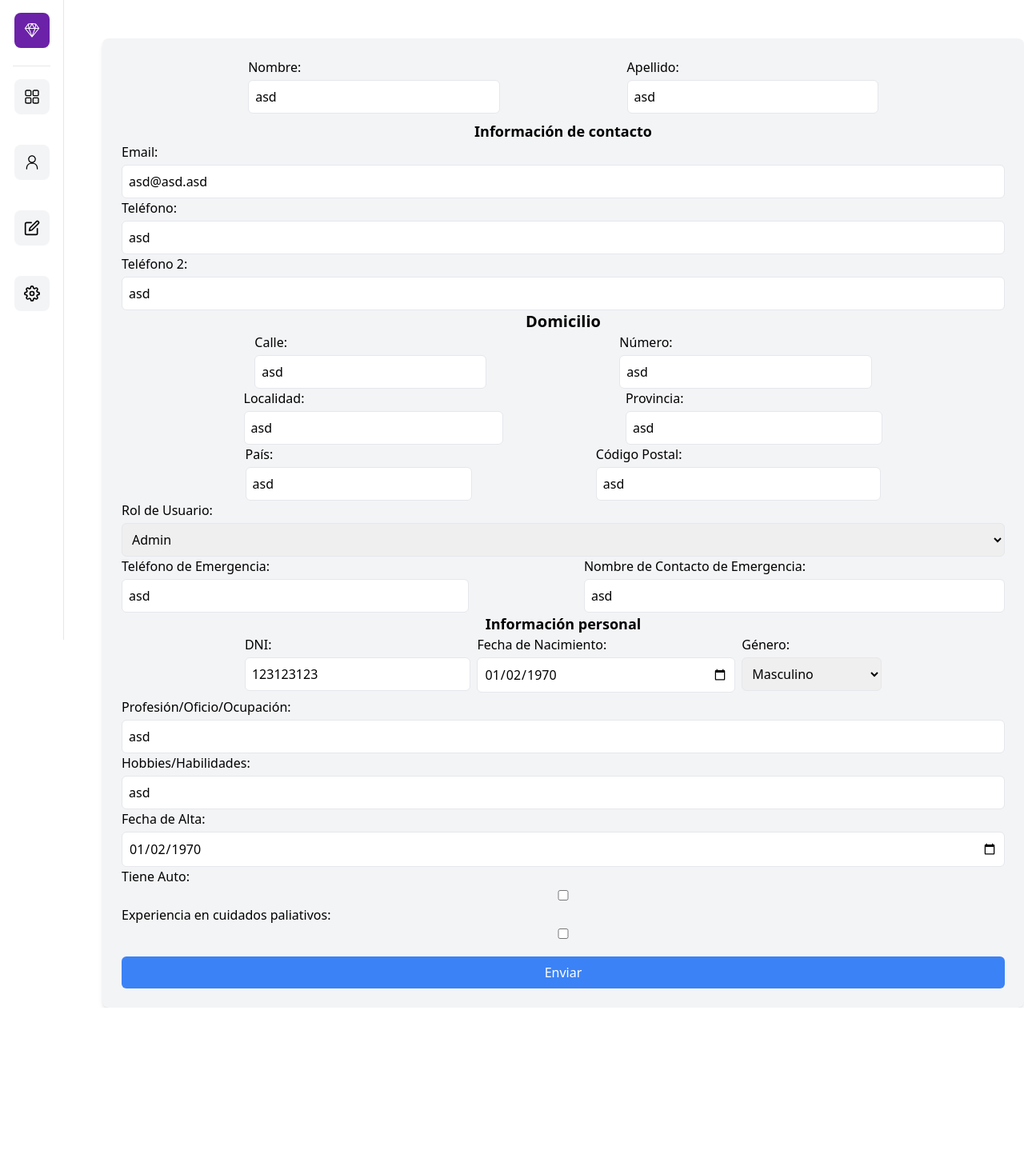
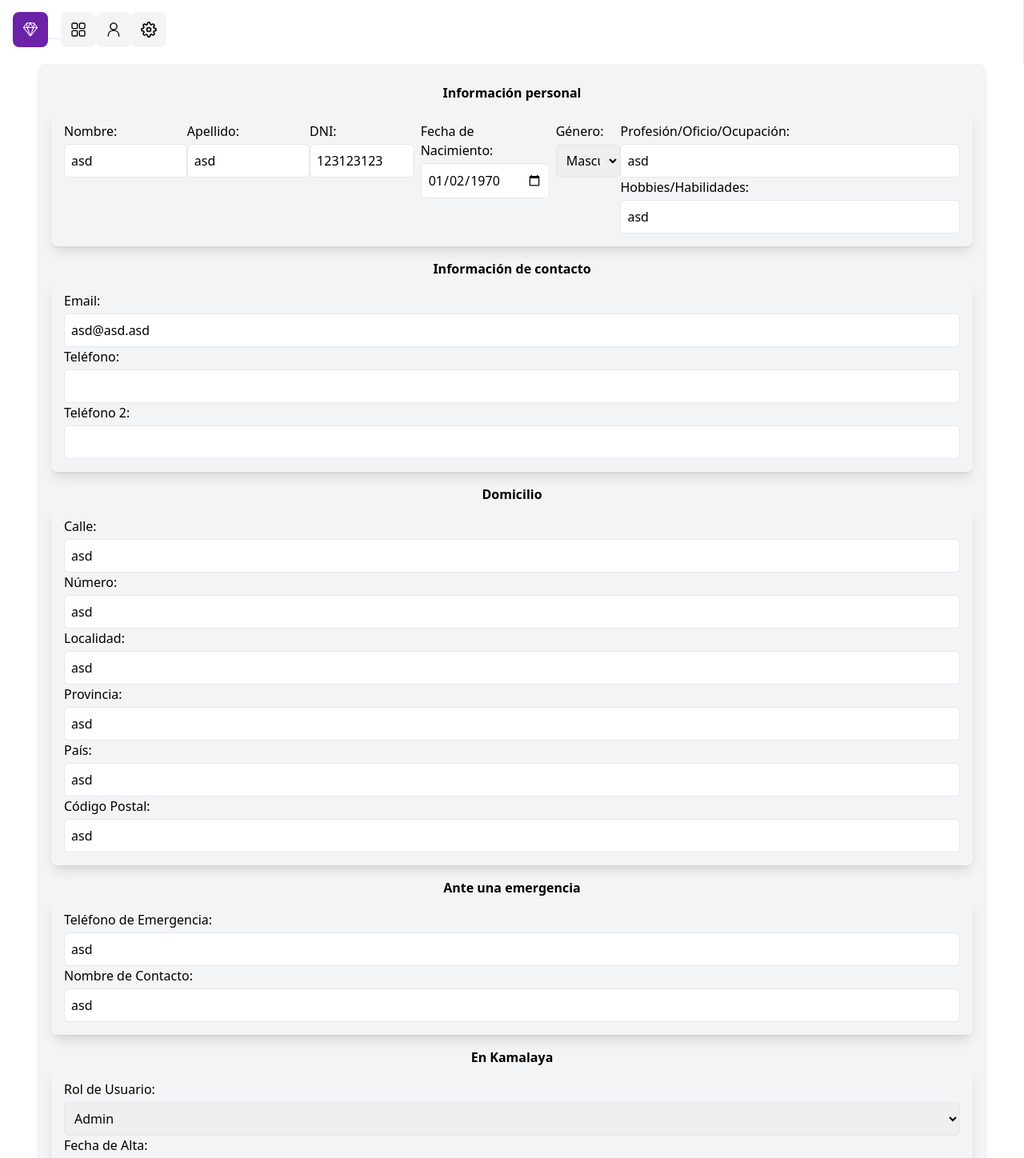
Before and after one commit to pablolospe/kamalaya-front, a Next.js app: page /ingreso in a window 1280 px wide. Shown: the top 1448 px of the page at 80% size. Before the commit the page ends 1260 px from the top, so only its background shows below. Built offline with nearby package versions, Linux system fonts and the light colour scheme.

Commit message:
Formulario subdividido

```diff
--- /dev/null
+++ b/app/configuracion/page.js
@@ -0,0 +1,9 @@
+import React from 'react'
+
+function Cofiguracion() {
+  return (
+    <div className='m-40'>Cofiguración, che!</div>
+  )
+}
+
+export default Cofiguracion
--- a/app/ingreso/page.jsx
+++ b/app/ingreso/page.jsx
@@ -3,7 +3,7 @@ import React from 'react'
 
 function Ingreso() {
   return (
-    <div className='ml-32 mt-12'>
+    <div className='mt-20 m-12'>
       <Formulario />
     </div>
   )
--- a/components/Formulario.jsx
+++ b/components/Formulario.jsx
@@ -72,9 +72,13 @@ const Formulario = () => {
   return (
     <form
       onSubmit={handleSubmit}
-      className="flex flex-col mx-auto p-6 bg-gray-100 rounded-lg shadow-md"
+      className="flex flex-col md:mx-auto p-4 bg-gray-100 rounded-lg shadow-md"
     >
-      <div className="flex flex-row justify-evenly">
+      <h3 className="m-2 font-bold text-md text-center">
+        Información personal
+      </h3>
+
+      <div className="flex flex-col md:flex-row md:justify-evenly p-4 shadow-lg rounded-lg">
         <label className="block mb-2">
           Nombre:
           <input
@@ -86,7 +90,6 @@ const Formulario = () => {
           />
         </label>
 
-        {/* Campo Apellido */}
         <label className="block mb-2">
           Apellido:
           <input
@@ -97,125 +100,186 @@ const Formulario = () => {
             className="w-full mt-1 p-2 border rounded-md focus:ring focus:ring-blue-300"
           />
         </label>
+        <div className="flex flex-col md:flex-row gap-2">
+          <label>
+            DNI:
+            <input
+              type="number"
+              name="dni"
+              value={formData.dni}
+              onChange={handleChange}
+              className="w-full mt-1 p-2 border rounded-md focus:ring focus:ring-blue-300"
+            />
+          </label>
+
+          <label>
+            Fecha de Nacimiento:
+            <input
+              type="date"
+              name="fechaDeNacimiento"
+              value={formData.fechaDeNacimiento}
+              onChange={handleChange}
+              className="w-full mt-1 p-2 border rounded-md focus:ring focus:ring-blue-300"
+            />
+          </label>
+
+          <label className="block mb-2">
+            Género:
+            <select
+              name="genero"
+              value={formData.genero}
+              onChange={handleChange}
+              className="w-full mt-1 p-2 border rounded-md focus:ring focus:ring-blue-300"
+            >
+              <option value="M">Masculino</option>
+              <option value="F">Femenino</option>
+              <option value="otro">Otro</option>
+            </select>
+          </label>
+        </div>
+        <div>
+          <label>
+            Profesión/Oficio/Ocupación:
+            <input
+              type="text"
+              name="profesion_oficio_ocupacion"
+              value={formData.profesion_oficio_ocupacion}
+              onChange={handleChange}
+              className="w-full mt-1 p-2 border rounded-md focus:ring focus:ring-blue-300"
+            />
+          </label>
+
+          <label>
+            Hobbies/Habilidades:
+            <input
+              type="text"
+              name="hobbies_habilidades"
+              value={formData.hobbies_habilidades}
+              onChange={handleChange}
+              className="w-full mt-1 p-2 border rounded-md focus:ring focus:ring-blue-300"
+            />
+          </label>
+        </div>
       </div>
 
-      <h3 className="font-bold text-lg text-center">Información de contacto</h3>
-      <label>
-        Email:
-        <input
-          type="email"
-          name="email"
-          value={formData.email}
-          onChange={handleChange}
-          className="w-full mt-1 p-2 border rounded-md focus:ring focus:ring-blue-300"
-        />
-      </label>
-
-      <label>
-        Teléfono:
-        <input
-          type="tel"
-          name="telefono"
-          value={formData.telefono}
-          onChange={handleChange}
-          className="w-full mt-1 p-2 border rounded-md focus:ring focus:ring-blue-300"
-        />
-      </label>
-
-      <label>
-        Teléfono 2:
-        <input
-          type="tel"
-          name="telefono2"
-          value={formData.telefono2}
-          onChange={handleChange}
-          className="w-full mt-1 p-2 border rounded-md focus:ring focus:ring-blue-300"
-        />
-      </label>
-      <h3 className="font-bold text-xl text-center">Domicilio</h3>
-      <div className="flex flex-row justify-evenly">
+      <h3 className="mt-4 font-bold text-md text-center">
+        Información de contacto
+      </h3>
+      <div className="p-4 shadow-lg rounded-lg">
         <label>
-          Calle:
+          Email:
           <input
-            type="text"
-            name="calle"
-            value={formData.calle}
+            type="email"
+            name="email"
+            value={formData.email}
             onChange={handleChange}
             className="w-full mt-1 p-2 border rounded-md focus:ring focus:ring-blue-300"
           />
         </label>
 
         <label>
-          Número:
+          Teléfono:
           <input
-            type="text"
-            name="numero"
-            value={formData.numero}
-            onChange={handleChange}
-            className="w-full mt-1 p-2 border rounded-md focus:ring focus:ring-blue-300"
-          />
-        </label>
-      </div>
-      <div className="flex flex-row justify-evenly">
-        <label>
-          Localidad:
-          <input
-            type="text"
-            name="localidad"
-            value={formData.localidad}
+            type="number"
+            name="telefono"
+            value={formData.telefono}
             onChange={handleChange}
             className="w-full mt-1 p-2 border rounded-md focus:ring focus:ring-blue-300"
           />
         </label>
 
         <label>
-          Provincia:
+          Teléfono 2:
           <input
-            type="text"
-            name="provincia"
-            value={formData.provincia}
+            type="number"
+            name="telefono2"
+            value={formData.telefono2}
             onChange={handleChange}
             className="w-full mt-1 p-2 border rounded-md focus:ring focus:ring-blue-300"
           />
         </label>
       </div>
-      <div className="flex flex-row justify-evenly">
-        <label>
-          País:
-          <input
-            type="text"
-            name="pais"
-            value={formData.pais}
-            onChange={handleChange}
-            className="w-full mt-1 p-2 border rounded-md focus:ring focus:ring-blue-300"
-          />
-        </label>
 
-        <label>
-          Código Postal:
-          <input
-            type="text"
-            name="codigoPostal"
-            value={formData.codigoPostal}
-            onChange={handleChange}
-            className="w-full mt-1 p-2 border rounded-md focus:ring focus:ring-blue-300"
-          />
-        </label>
+      <h3 className="mt-4 font-bold text-md text-center">Domicilio</h3>
+      <div className="p-4 shadow-lg rounded-lg">
+        <div className="flex flex-col ">
+          <label>
+            Calle:
+            <input
+              type="text"
+              name="calle"
+              value={formData.calle}
+              onChange={handleChange}
+              className="w-full mt-1 p-2 border rounded-md focus:ring focus:ring-blue-300"
+            />
+          </label>
+
+          <label>
+            Número:
+            <input
+              type="text"
+              name="numero"
+              value={formData.numero}
+              onChange={handleChange}
+              className="w-full mt-1 p-2 border rounded-md focus:ring focus:ring-blue-300"
+            />
+          </label>
+        </div>
+        <div className="flex flex-col ">
+          <label>
+            Localidad:
+            <input
+              type="text"
+              name="localidad"
+              value={formData.localidad}
+              onChange={handleChange}
+              className="w-full mt-1 p-2 border rounded-md focus:ring focus:ring-blue-300"
+            />
+          </label>
+
+          <label>
+            Provincia:
+            <input
+              type="text"
+              name="provincia"
+              value={formData.provincia}
+              onChange={handleChange}
+              className="w-full mt-1 p-2 border rounded-md focus:ring focus:ring-blue-300"
+            />
+          </label>
+        </div>
+
+        <div className="flex flex-col ">
+          <label>
+            País:
+            <input
+              type="text"
+              name="pais"
+              value={formData.pais}
+              onChange={handleChange}
+              className="w-full mt-1 p-2 border rounded-md focus:ring focus:ring-blue-300"
+            />
+          </label>
+
+          <label>
+            Código Postal:
+            <input
+              type="text"
+              name="codigoPostal"
+              value={formData.codigoPostal}
+              onChange={handleChange}
+              className="w-full mt-1 p-2 border rounded-md focus:ring focus:ring-blue-300"
+            />
+          </label>
+        </div>
       </div>
-      <label>
-        Rol de Usuario:
-        <select
-          type="text"
-          name="rol_usuario"
-          value={formData.rol_usuario}
-          onChange={handleChange}
-          className="w-full mt-1 p-2 border rounded-md focus:ring focus:ring-blue-300"
-        >
-          <option value="M">Admin</option>
-          <option value="F">User</option>
-        </select>
-      </label>
-      <div className='flex flex-row justify-between'>
+
+
+
+      <h3 className="mt-4 font-bold text-md text-center">
+        Ante una emergencia
+      </h3>
+      <div className="flex flex-col justify-between p-4 shadow-lg rounded-lg">
         <label>
           Teléfono de Emergencia:
           <input
@@ -228,7 +292,7 @@ const Formulario = () => {
         </label>
 
         <label>
-          Nombre de Contacto de Emergencia:
+          Nombre de Contacto:
           <input
             type="text"
             name="nombreContactoEmergencia"
@@ -238,64 +302,23 @@ const Formulario = () => {
           />
         </label>
       </div>
-      <h3 className="font-bold text-lg text-center">Información personal</h3>
-      <div className="flex flex-row justify-center align-middle gap-2">
-        <label>
-          DNI:
-          <input
-            type="number"
-            name="dni"
-            value={formData.dni}
-            onChange={handleChange}
-            className="w-full mt-1 p-2 border rounded-md focus:ring focus:ring-blue-300"
-          />
-        </label>
 
-        <label>
-          Fecha de Nacimiento:
-          <input
-            type="date"
-            name="fechaDeNacimiento"
-            value={formData.fechaDeNacimiento}
-            onChange={handleChange}
-            className="w-full mt-1 p-2 border rounded-md focus:ring focus:ring-blue-300"
-          />
-        </label>
-
-        <label className="block mb-2">
-          Género:
-          <select
-            name="genero"
-            value={formData.genero}
-            onChange={handleChange}
-            className="w-full mt-1 p-2 border rounded-md focus:ring focus:ring-blue-300"
-          >
-            <option value="M">Masculino</option>
-            <option value="F">Femenino</option>
-            <option value="otro">Otro</option>
-          </select>
-        </label>
-      </div>
+      <h3 className="mt-4 font-bold text-md text-center">
+        En Kamalaya
+      </h3>
+      <div className="flex flex-col justify-between p-4 shadow-lg rounded-lg">
       <label>
-        Profesión/Oficio/Ocupación:
-        <input
+        Rol de Usuario:
+        <select
           type="text"
-          name="profesion_oficio_ocupacion"
-          value={formData.profesion_oficio_ocupacion}
+          name="rol_usuario"
+          value={formData.rol_usuario}
           onChange={handleChange}
           className="w-full mt-1 p-2 border rounded-md focus:ring focus:ring-blue-300"
-        />
-      </label>
-
-      <label>
-        Hobbies/Habilidades:
-        <input
-          type="text"
-          name="hobbies_habilidades"
-          value={formData.hobbies_habilidades}
-          onChange={handleChange}
-          className="w-full mt-1 p-2 border rounded-md focus:ring focus:ring-blue-300"
-        />
+        >
+          <option value="Admin">Admin</option>
+          <option value="User">User</option>
+        </select>
       </label>
 
       <label>
@@ -321,7 +344,7 @@ const Formulario = () => {
       </label>
 
       <label>
-        Experiencia en cuidados paliativos:
+        Tiene experiencia en cuidados paliativos:
         <input
           type="checkbox"
           name="experienciaCP"
@@ -330,6 +353,7 @@ const Formulario = () => {
           className="w-full mt-1 p-2 border rounded-md focus:ring focus:ring-blue-300"
         />
       </label>
+      </div>
 
       {/* Repite esto para todos los campos restantes */}
       <button
--- a/components/Sidebar.jsx
+++ b/components/Sidebar.jsx
@@ -7,29 +7,33 @@ import { FiSettings, FiEdit } from 'react-icons/fi';
 function Sidebar({ children }) {
   return (
     <div className="flex">
-      <div className="fixed w-20 h-screen p-4 bg-white border-r-[1px] flex flex-col justify-between">
-        <div className="flex flex-col items-center">
+      <div className="fixed h-20 w-screen p-4 bg-white border-r-[1px] flex flex-row justify-between">
+        <div className="flex flex-row items-center">
           <Link href="/">
             <div className="bg-purple-800 text-white p-3 rounded-lg inline-block">
+              {/* <RxSketchLogo size={20} /> */}
               <RxSketchLogo size={20} />
             </div>
           </Link>
           <span className="border-b-[1px] border-gray-200 w-full p-2"></span>
-          <Link href="/">
-            <div className="bg-gray-100 hover:bg-gray-200 cursor-pointer my-4 p-3 rounded-lg inline-block">
-              <RxDashboard size={20} />
-            </div>
-          </Link>
           <Link href="/voluntarios">
             <div className="bg-gray-100 hover:bg-gray-200 cursor-pointer my-4 p-3 rounded-lg inline-block">
-              <RxPerson size={20} />
+              {/* <RxDashboard size={20} /> */}
+              <RxDashboard size={20} />
             </div>
           </Link>
           <Link href="/ingreso">
             <div className="bg-gray-100 hover:bg-gray-200 cursor-pointer my-4 p-3 rounded-lg inline-block">
+              {/* <RxPerson size={20} /> */}
+              <RxPerson size={20} />
+            </div>
+          </Link>
+          {/* <Link href="/">
+            <div className="bg-gray-100 hover:bg-gray-200 cursor-pointer my-4 p-3 rounded-lg inline-block">
+
               <FiEdit size={20} />
             </div>
-          </Link>
+          </Link> */}
           <Link href="/configuracion">
             <div className="bg-gray-100 hover:bg-gray-200 cursor-pointer my-4 p-3 rounded-lg inline-block">
               <FiSettings size={20} />
```
